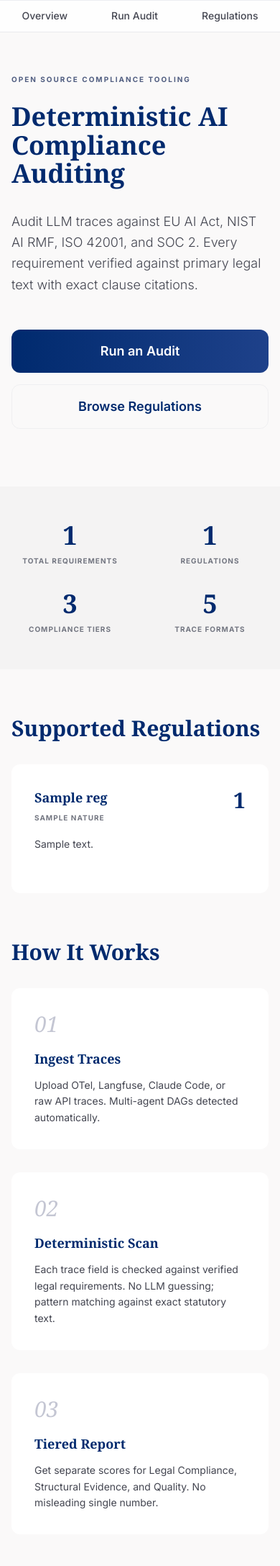
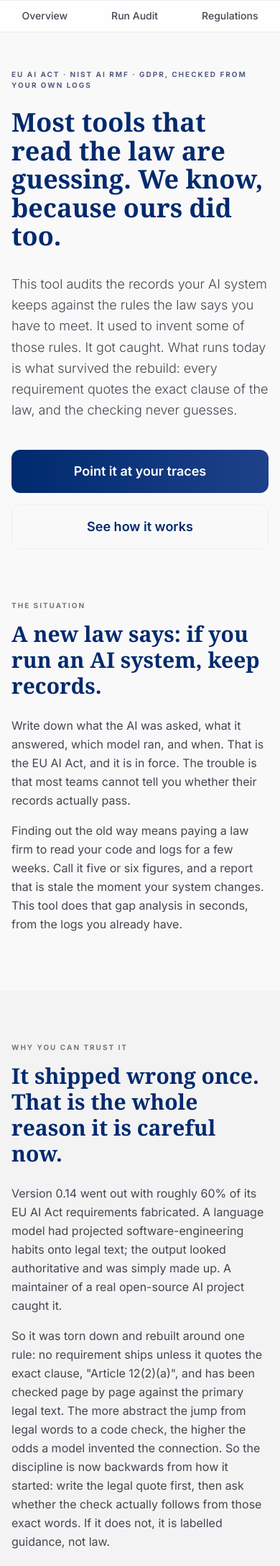
Before and after one commit to BipinRimal314/ai-trace-auditor, a Python web app: template src/ai_trace_auditor/web/templates/index.html in a window 390 px wide. Shown: the part 64-2240 px from the top of the page at 72% size. Run offline with Jinja, Linux system fonts and the light colour scheme; the template is opened without the code that fills it: most values are stand-ins (such as "Sample title", 1, 10 or a date in 2020); some libraries are stand-ins or nearby versions.

Commit message:
docs+web: story-driven landing page and HOW-IT-WORKS
Rewrite the web landing page to tell a story a first-time visitor can
follow: the record-keeping law, the v0.14 fabrication and rebuild, the
deterministic checking, and why there are three scores not one. Written
in plain voice, no em dashes. Add HOW-IT-WORKS.md as the durable
explanation grounded in a real 410-event audit.

Co-Authored-By: Claude Opus 4.8 <noreply@anthropic.com>

```diff
--- a/src/ai_trace_auditor/web/templates/base.html
+++ b/src/ai_trace_auditor/web/templates/base.html
@@ -59,7 +59,7 @@
             font-family: 'Noto Serif', serif;
         }
 
-        /* Status colors — muted, professional tones */
+        /* Status colors: muted, professional tones */
         .status-satisfied { color: #2d8a56; }
         .status-partial { color: #b8860b; }
         .status-missing { color: #c0392b; }
@@ -114,7 +114,7 @@
     {% block extra_head %}{% endblock %}
 </head>
 <body class="min-h-screen antialiased">
-    <!-- Navigation — Glassmorphism horizontal bar -->
+    <!-- Navigation: glassmorphism horizontal bar -->
     <nav class="glass-nav fixed top-0 w-full z-50 shadow-[0_1px_0_rgba(196,198,211,0.3)]">
         <div class="max-w-7xl mx-auto px-4 sm:px-6 lg:px-8">
             <div class="flex items-center justify-between h-16">
@@ -155,7 +155,7 @@
         <div class="max-w-7xl mx-auto px-4 sm:px-6 lg:px-8 py-8">
             <div class="flex flex-col sm:flex-row items-center justify-between gap-4">
                 <p class="text-[11px] text-outline uppercase tracking-widest">
-                    AI Trace Auditor v{{ version }} &mdash; Every requirement verified against primary legal text.
+                    AI Trace Auditor v{{ version }}. Every requirement verified against primary legal text.
                 </p>
                 <div class="flex gap-6 text-xs text-secondary font-medium">
                     <a href="https://github.com/BipinRimal314/ai-trace-auditor" target="_blank" class="hover:text-primary transition-colors">GitHub</a>
--- a/src/ai_trace_auditor/web/templates/index.html
+++ b/src/ai_trace_auditor/web/templates/index.html
@@ -1,61 +1,173 @@
 {% extends "base.html" %}
 
-{% block title %}AI Trace Auditor — Deterministic AI Compliance Auditing{% endblock %}
+{% block title %}AI Trace Auditor: Deterministic AI Compliance Auditing{% endblock %}
 {% block nav_home %}active{% endblock %}
 
 {% block content %}
-<!-- Hero Section — Editorial Layout -->
-<section class="pt-16 pb-20">
-    <div class="max-w-4xl">
-        <span class="inline-block text-[10px] font-bold tracking-[0.2em] uppercase text-secondary mb-6">Open Source Compliance Tooling</span>
+<!-- Hero: lead with the reframe -->
+<section class="pt-16 pb-16">
+    <div class="max-w-3xl">
+        <span class="inline-block text-[10px] font-bold tracking-[0.2em] uppercase text-secondary mb-6">EU AI Act · NIST AI RMF · GDPR, checked from your own logs</span>
         <h1 class="text-4xl sm:text-5xl lg:text-6xl font-headline font-bold leading-[1.1] text-primary mb-8">
-            Deterministic AI<br>Compliance Auditing
+            Most tools that read the law are guessing. We know, because ours did too.
         </h1>
-        <p class="text-lg text-on-surface-variant max-w-2xl mb-12 font-light leading-relaxed">
-            Audit LLM traces against EU AI Act, NIST AI RMF, ISO 42001, and SOC 2.
-            Every requirement verified against primary legal text with exact clause citations.
+        <p class="text-lg text-on-surface-variant max-w-2xl mb-10 font-light leading-relaxed">
+            This tool audits the records your AI system keeps against the rules the law says you have to meet.
+            It used to invent some of those rules. It got caught. What runs today is what survived the rebuild:
+            every requirement quotes the exact clause of the law, and the checking never guesses.
         </p>
         <div class="flex flex-col sm:flex-row gap-4">
             <a href="/audit"
                 class="bg-gradient-to-r from-primary to-primary-container text-white px-10 py-4 rounded-xl font-semibold text-lg hover:brightness-110 transition-all text-center">
-                Run an Audit
+                Point it at your traces
             </a>
-            <a href="/regulations"
+            <a href="#how"
                 class="text-primary px-10 py-4 rounded-xl font-semibold text-lg hover:bg-surface-container-low transition-all text-center"
                 style="border: 1px solid rgba(196, 198, 211, 0.2);">
-                Browse Regulations
+                See how it works
             </a>
         </div>
     </div>
 </section>
 
-<!-- Stats bar — Large display numbers in Noto Serif -->
-<section class="bg-surface-container-low py-12 -mx-4 sm:-mx-6 lg:-mx-8 px-4 sm:px-6 lg:px-8 mb-16">
-    <div class="max-w-7xl mx-auto">
-        <div class="grid grid-cols-2 sm:grid-cols-4 gap-8">
-            <div class="text-center">
-                <div class="text-4xl sm:text-5xl font-headline font-bold text-primary">{{ total_requirements }}</div>
-                <div class="text-[10px] font-bold text-outline uppercase tracking-widest mt-2">Total Requirements</div>
+<!-- The problem, in plain terms -->
+<section class="mb-20">
+    <div class="max-w-3xl">
+        <span class="text-[10px] font-bold tracking-[0.2em] uppercase text-outline">The situation</span>
+        <h2 class="text-3xl font-headline font-bold text-primary mt-3 mb-6">A new law says: if you run an AI system, keep records.</h2>
+        <p class="text-base text-on-surface-variant leading-relaxed mb-4">
+            Write down what the AI was asked, what it answered, which model ran, and when. That is the EU AI Act,
+            and it is in force. The trouble is that most teams cannot tell you whether their records actually pass.
+        </p>
+        <p class="text-base text-on-surface-variant leading-relaxed">
+            Finding out the old way means paying a law firm to read your code and logs for a few weeks. Call it five
+            or six figures, and a report that is stale the moment your system changes. This tool does that gap analysis
+            in seconds, from the logs you already have.
+        </p>
+    </div>
+</section>
+
+<!-- The failure that made it trustworthy -->
+<section class="bg-surface-container-low py-16 -mx-4 sm:-mx-6 lg:-mx-8 px-4 sm:px-6 lg:px-8 mb-20">
+    <div class="max-w-3xl mx-auto">
+        <span class="text-[10px] font-bold tracking-[0.2em] uppercase text-outline">Why you can trust it</span>
+        <h2 class="text-3xl font-headline font-bold text-primary mt-3 mb-6">It shipped wrong once. That is the whole reason it is careful now.</h2>
+        <p class="text-base text-on-surface-variant leading-relaxed mb-4">
+            Version 0.14 went out with roughly 60% of its EU AI Act requirements fabricated. A language model had
+            projected software-engineering habits onto legal text; the output looked authoritative and was simply
+            made up. A maintainer of a real open-source AI project caught it.
+        </p>
+        <p class="text-base text-on-surface-variant leading-relaxed mb-8">
+            So it was torn down and rebuilt around one rule: no requirement ships unless it quotes the exact clause,
+            "Article 12(2)(a)", and has been checked page by page against the primary legal text. The more abstract the
+            jump from legal words to a code check, the higher the odds a model invented the connection. So the discipline
+            is now backwards from how it started: write the legal quote first, then ask whether the check actually follows
+            from those exact words. If it does not, it is labelled guidance, not law.
+        </p>
+        <div class="grid grid-cols-1 sm:grid-cols-3 gap-6">
+            <div class="bg-surface-container-lowest p-6 rounded-xl">
+                <div class="text-4xl font-headline font-bold text-primary mb-1">0%</div>
+                <p class="text-sm text-on-surface-variant leading-relaxed">fabrication when the check is a concrete text pattern</p>
             </div>
-            <div class="text-center">
-                <div class="text-4xl sm:text-5xl font-headline font-bold text-primary">{{ regulations|length }}</div>
-                <div class="text-[10px] font-bold text-outline uppercase tracking-widest mt-2">Regulations</div>
+            <div class="bg-surface-container-lowest p-6 rounded-xl">
+                <div class="text-4xl font-headline font-bold text-primary mb-1">60%</div>
+                <p class="text-sm text-on-surface-variant leading-relaxed">fabrication in the old abstract legal-to-field mappings</p>
             </div>
-            <div class="text-center">
-                <div class="text-4xl sm:text-5xl font-headline font-bold text-primary">3</div>
-                <div class="text-[10px] font-bold text-outline uppercase tracking-widest mt-2">Compliance Tiers</div>
-            </div>
-            <div class="text-center">
-                <div class="text-4xl sm:text-5xl font-headline font-bold text-primary">5</div>
-                <div class="text-[10px] font-bold text-outline uppercase tracking-widest mt-2">Trace Formats</div>
+            <div class="bg-surface-container-lowest p-6 rounded-xl">
+                <div class="text-4xl font-headline font-bold text-primary mb-1">1 rule</div>
+                <p class="text-sm text-on-surface-variant leading-relaxed">quote the clause, verify against the source, or it does not ship</p>
             </div>
         </div>
     </div>
 </section>
 
-<!-- Regulation Cards -->
-<section class="mb-16">
-    <h2 class="text-3xl font-headline font-bold text-primary mb-8">Supported Regulations</h2>
+<!-- How it actually works -->
+<section id="how" class="mb-20 scroll-mt-24">
+    <div class="max-w-3xl mb-10">
+        <span class="text-[10px] font-bold tracking-[0.2em] uppercase text-outline">How it works</span>
+        <h2 class="text-3xl font-headline font-bold text-primary mt-3 mb-6">There is no AI in the checking. A field is present, or it is not.</h2>
+        <p class="text-base text-on-surface-variant leading-relaxed">
+            For each requirement, the tool asks one question of each event in your logs: is this field there. It counts
+            how many events have it, and divides. Take Article 12(1), which says to keep automatic logs. The tool checks
+            whether each event carries a timestamp. Run it on a real 410-event session and it finds 331 of them. That is
+            the number. Same logs in, same answer out, every time. Nothing to hallucinate.
+        </p>
+    </div>
+    <div class="grid grid-cols-1 md:grid-cols-3 gap-8">
+        <div class="bg-surface-container-lowest p-8 rounded-xl">
+            <span class="text-3xl font-headline text-outline-variant italic mb-4 block">01</span>
+            <h3 class="text-lg font-headline font-bold text-primary mb-3">Read the records</h3>
+            <p class="text-sm text-on-surface-variant leading-relaxed">
+                Upload OpenTelemetry, Langfuse, Claude Code, or raw API traces. Point it at a public repo and it reads
+                the code instead. Multi-agent handoffs are reconstructed automatically.
+            </p>
+        </div>
+        <div class="bg-surface-container-lowest p-8 rounded-xl">
+            <span class="text-3xl font-headline text-outline-variant italic mb-4 block">02</span>
+            <h3 class="text-lg font-headline font-bold text-primary mb-3">Count, do not guess</h3>
+            <p class="text-sm text-on-surface-variant leading-relaxed">
+                Each required field is matched against verified legal requirements. The logic is deliberately plain:
+                present or absent, counted into a coverage number, tied to an exact statutory clause.
+            </p>
+        </div>
+        <div class="bg-surface-container-lowest p-8 rounded-xl">
+            <span class="text-3xl font-headline text-outline-variant italic mb-4 block">03</span>
+            <h3 class="text-lg font-headline font-bold text-primary mb-3">Hand back the gaps</h3>
+            <p class="text-sm text-on-surface-variant leading-relaxed">
+                Three separate scores, the exact clauses you are missing, and an evidence pack you can download as a PDF
+                and hand to whoever asks.
+            </p>
+        </div>
+    </div>
+</section>
+
+<!-- Why three scores -->
+<section class="mb-20">
+    <div class="max-w-3xl mb-10">
+        <span class="text-[10px] font-bold tracking-[0.2em] uppercase text-outline">The score</span>
+        <h2 class="text-3xl font-headline font-bold text-primary mt-3 mb-6">One number would be a lie, so you get three.</h2>
+        <p class="text-base text-on-surface-variant leading-relaxed">
+            Some rules are the law. Some are best practice. A single "85% compliant" lets a missing legal requirement
+            hide behind a pile of easy bonus points. So the checks are split, and a failure in the first tier cannot be
+            bought back by the third.
+        </p>
+    </div>
+    <div class="grid grid-cols-1 md:grid-cols-3 gap-8">
+        <div class="bg-surface-container-lowest p-8 rounded-xl" style="border-left: 4px solid #c0392b;">
+            <h4 class="font-headline font-bold text-primary mb-2">Tier 1: Legal Compliance</h4>
+            <p class="text-sm text-on-surface-variant leading-relaxed">
+                Binary pass or fail on the checks the law prescribes exactly. Article 12(3) biometric fields, Article 19
+                retention, Article 50 disclosure. No partial credit.
+            </p>
+        </div>
+        <div class="bg-surface-container-lowest p-8 rounded-xl" style="border-left: 4px solid #b8860b;">
+            <h4 class="font-headline font-bold text-primary mb-2">Tier 2: Structural Evidence</h4>
+            <p class="text-sm text-on-surface-variant leading-relaxed">
+                Coverage for capability-level requirements, where the law asks that you be able to do something. General
+                logging, NIST monitoring, system documentation.
+            </p>
+        </div>
+        <div class="bg-surface-container-lowest p-8 rounded-xl" style="border-left: 4px solid #2d8a56;">
+            <h4 class="font-headline font-bold text-primary mb-2">Tier 3: Quality</h4>
+            <p class="text-sm text-on-surface-variant leading-relaxed">
+                Best-practice observability that is smart but not legally required. Token counting, trace linkage,
+                evaluation capture.
+            </p>
+        </div>
+    </div>
+</section>
+
+<!-- What it checks: dynamic regulation cards -->
+<section class="mb-20">
+    <div class="max-w-3xl mb-10">
+        <span class="text-[10px] font-bold tracking-[0.2em] uppercase text-outline">What it checks</span>
+        <h2 class="text-3xl font-headline font-bold text-primary mt-3 mb-4">{{ total_requirements }} requirements across {{ regulations|length }} frameworks.</h2>
+        <p class="text-base text-on-surface-variant leading-relaxed">
+            The EU AI Act, NIST AI RMF, and GDPR requirements are verified against their primary sources. ISO 42001 and
+            SOC 2 are not, because those are paid standards the tool cannot read against. It tells you which is which, so
+            you never quote a rule it could not confirm.
+        </p>
+    </div>
     <div class="grid grid-cols-1 md:grid-cols-2 lg:grid-cols-3 gap-8">
         {% for reg in regulations %}
         <div class="bg-surface-container-lowest p-8 rounded-xl transition-all hover:shadow-[0_32px_64px_-12px_rgba(0,42,110,0.06)]">
@@ -83,58 +195,18 @@
     </div>
 </section>
 
-<!-- How it works -->
-<section class="mb-16">
-    <h2 class="text-3xl font-headline font-bold text-primary mb-8">How It Works</h2>
-    <div class="grid grid-cols-1 md:grid-cols-3 gap-8">
-        <div class="bg-surface-container-lowest p-8 rounded-xl">
-            <span class="text-3xl font-headline text-outline-variant italic mb-4 block">01</span>
-            <h3 class="text-lg font-headline font-bold text-primary mb-3">Ingest Traces</h3>
-            <p class="text-sm text-on-surface-variant leading-relaxed">
-                Upload OTel, Langfuse, Claude Code, or raw API traces. Multi-agent DAGs detected automatically.
-            </p>
-        </div>
-        <div class="bg-surface-container-lowest p-8 rounded-xl">
-            <span class="text-3xl font-headline text-outline-variant italic mb-4 block">02</span>
-            <h3 class="text-lg font-headline font-bold text-primary mb-3">Deterministic Scan</h3>
-            <p class="text-sm text-on-surface-variant leading-relaxed">
-                Each trace field is checked against verified legal requirements. No LLM guessing; pattern matching against exact statutory text.
-            </p>
-        </div>
-        <div class="bg-surface-container-lowest p-8 rounded-xl">
-            <span class="text-3xl font-headline text-outline-variant italic mb-4 block">03</span>
-            <h3 class="text-lg font-headline font-bold text-primary mb-3">Tiered Report</h3>
-            <p class="text-sm text-on-surface-variant leading-relaxed">
-                Get separate scores for Legal Compliance, Structural Evidence, and Quality. No misleading single number.
-            </p>
-        </div>
-    </div>
-</section>
-
-<!-- Tiered scoring explanation -->
-<section class="bg-surface-container-low py-16 -mx-4 sm:-mx-6 lg:-mx-8 px-4 sm:px-6 lg:px-8 mb-16">
-    <div class="max-w-7xl mx-auto">
-        <h3 class="text-2xl font-headline font-bold text-primary mb-8">Three-Tier Scoring Model</h3>
-        <div class="grid grid-cols-1 md:grid-cols-3 gap-8">
-            <div class="bg-surface-container-lowest p-8 rounded-xl" style="border-left: 4px solid #c0392b;">
-                <h4 class="font-headline font-bold text-primary mb-2">Tier 1: Legal Compliance</h4>
-                <p class="text-sm text-on-surface-variant leading-relaxed">
-                    Binary pass/fail on law-prescribed checks. Art 12(3) biometric fields, Art 19 retention periods, Art 50 disclosure.
-                </p>
-            </div>
-            <div class="bg-surface-container-lowest p-8 rounded-xl" style="border-left: 4px solid #b8860b;">
-                <h4 class="font-headline font-bold text-primary mb-2">Tier 2: Structural Evidence</h4>
-                <p class="text-sm text-on-surface-variant leading-relaxed">
-                    Coverage percentage for capability-level requirements. General logging, NIST monitoring, system documentation.
-                </p>
-            </div>
-            <div class="bg-surface-container-lowest p-8 rounded-xl" style="border-left: 4px solid #2d8a56;">
-                <h4 class="font-headline font-bold text-primary mb-2">Tier 3: Quality</h4>
-                <p class="text-sm text-on-surface-variant leading-relaxed">
-                    Best practice observability scores. Token counting, trace linkage, evaluation capture.
-                </p>
-            </div>
-        </div>
+<!-- Closing CTA -->
+<section class="bg-surface-container-low py-16 -mx-4 sm:-mx-6 lg:-mx-8 px-4 sm:px-6 lg:px-8">
+    <div class="max-w-3xl mx-auto text-center">
+        <h2 class="text-3xl font-headline font-bold text-primary mb-6">Stop guessing where you stand.</h2>
+        <p class="text-base text-on-surface-variant leading-relaxed mb-10 max-w-xl mx-auto">
+            Upload a trace file, pick one of the samples, or hand it a public repo. You will have a tiered report and a
+            downloadable evidence pack before you finish reading this sentence.
+        </p>
+        <a href="/audit"
+            class="inline-block bg-gradient-to-r from-primary to-primary-container text-white px-10 py-4 rounded-xl font-semibold text-lg hover:brightness-110 transition-all">
+            Run an audit
+        </a>
     </div>
 </section>
 {% endblock %}
```
Also changed, not shown: HOW-IT-WORKS.md (added, +72 -0 lines).
